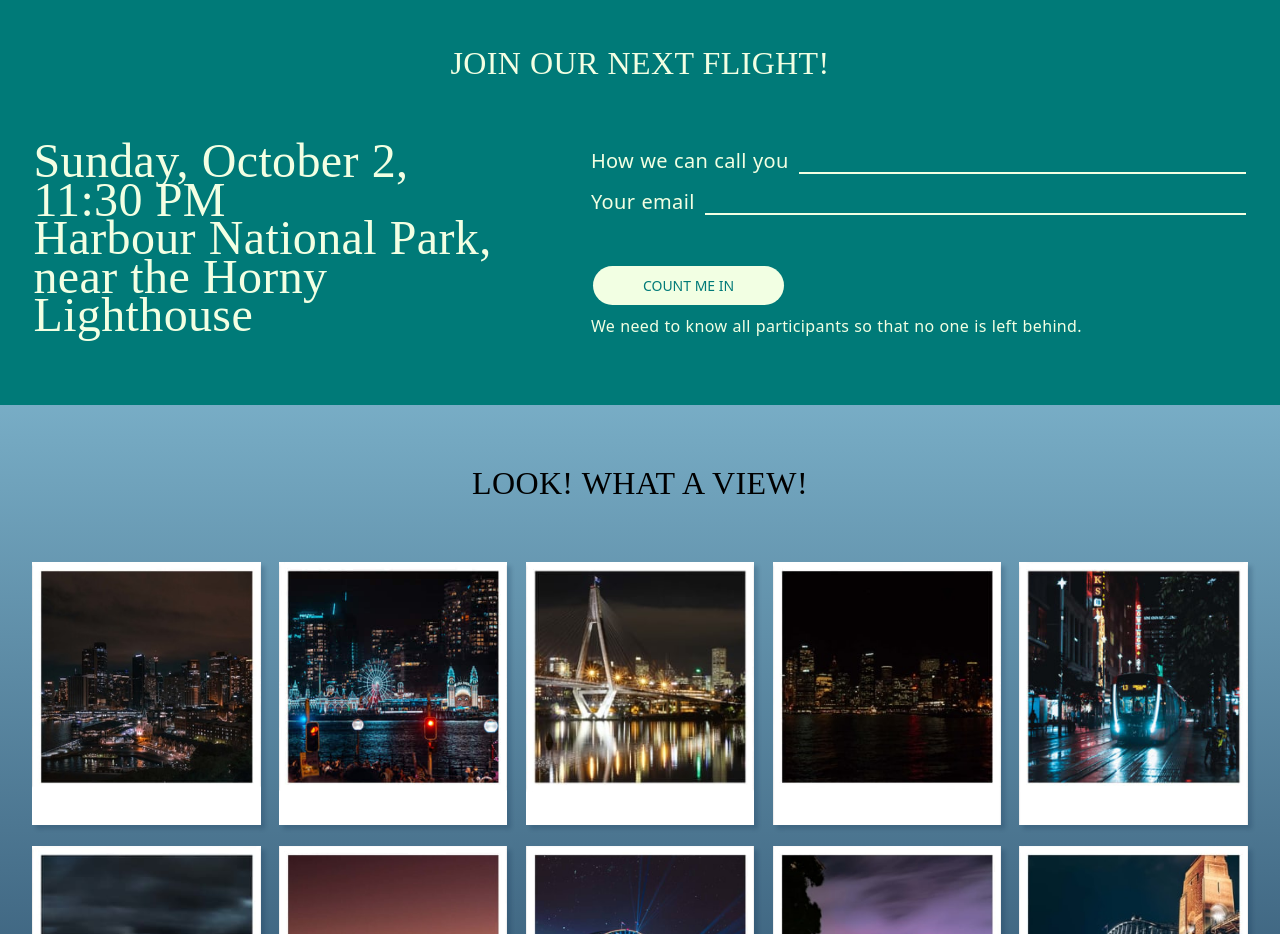
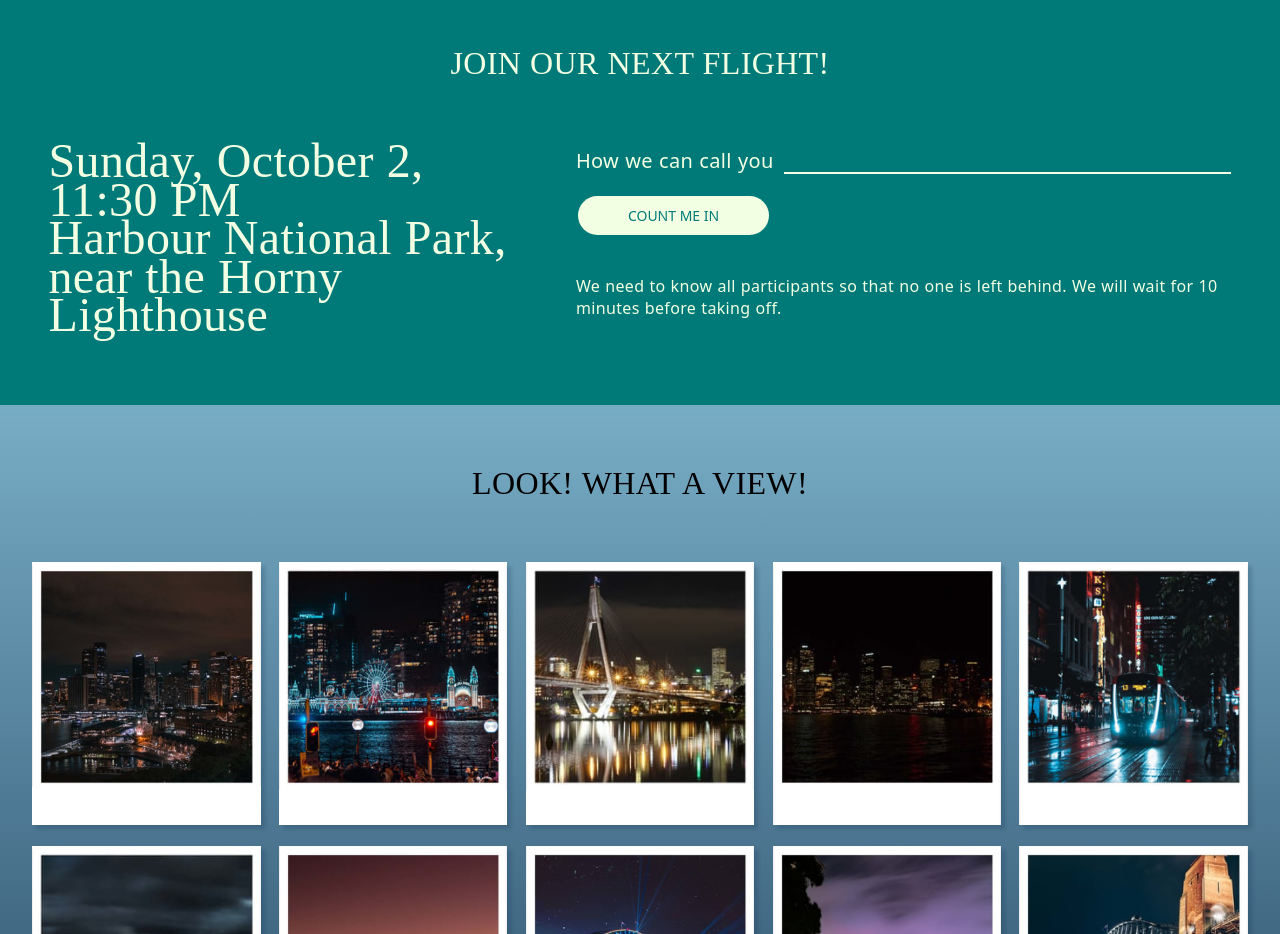
Before and after one commit to zverolen/project-local-club, a React (Vite) app: page / in a window 1280 px wide. Shown: the part 1440-2374 px from the top of the page. Built offline with nearby package versions, Linux system fonts and the light colour scheme; a web font is replaced by a local one.

Commit message:
Change the sign up and clean up

```diff
--- a/src/components/signup/Signup.jsx
+++ b/src/components/signup/Signup.jsx
@@ -8,29 +8,24 @@ export default function Signup({ handleDemo, isClicked }) {
         <div>
           <div>
             <h3 className="visually-hidden">Date, Time and Place</h3>
-            <p>Sunday, October 2, 11:30 PM</p>
+            <time dateTime="2023-10-2T11:30">Sunday, October 2, 11:30 PM</time>
             <p>Harbour National Park, near the Horny Lighthouse</p>
           </div>
           <div>
 
             <form label="Sign up form" action="" hidden={ isClicked }>
-            <p className="visually-hidden">Please, enter the information about yourself to take part in our next flight</p>
-              <div>
-                <label htmlFor="singup-name">How we can call you</label>
-                <input id="singup-name" name="name" autoComplete="username" type="text" />
-              </div>
-              <div>
-                <label htmlFor="singup-email">Your email</label>
-                <input id="singup-email" name="email" autoComplete="email" type="email" />
-              </div>
+            <div>
+              <label htmlFor="singup-name">How we can call you</label>
+              <input id="singup-name" name="name" autoComplete="username" type="text" />
+            </div>
 
-              <button type="button" id="js-signupButton" onClick={ handleDemo }>Count me in</button>
-              <p>We need to know all participants so that no one is left behind.</p>
+            <button type="button" id="js-signupButton" onClick={ handleDemo }>Count me in</button>
+            <p>We need to know all participants so that no one is left behind. We will wait for 10 minutes before taking off.</p>
             </form>
             <div aria-live="polite">
               <div hidden={ !isClicked }>
                 <p>DEVELOPER NOTE: THIS HIDES THE CTA LINK IN THE FOOTER.</p>
-                <p>You have been added to the next Night Flight event! We have sent you an email with all the details.</p>
+                <p>You have been added to the next Night Flight event! See you!</p>
               </div>
             </div>
           </div>
--- a/src/styles/breakpoints.css
+++ b/src/styles/breakpoints.css
@@ -49,10 +49,6 @@
   .signup > div > div > div:nth-child(1) {
     --dateFontSize: 2.5rem;
   }
-
-  .signup button {
-    --buttonBottom: 6.875rem;
-  }
 }
 
 @media only screen and (max-width: calc(1070 / 16 * 1rem)) {
@@ -101,7 +97,7 @@
   /* Signup */
 
   .signup {
-    --signupHeight: 31.625rem;
+    --signupHeight: calc(522 / 16 * 1rem);
   }
 
   .signup h2 {
@@ -123,10 +119,9 @@
   }
 
   .signup button {
-    --buttonBottom: 6.125rem;
-
     --buttonPaddingBlock: 0.625rem;
     --buttonPaddingInline: 2.1875rem;
+    --buttonMarginLeft: 0;
   }
 }
 
@@ -229,14 +224,12 @@
 
   .description > div p {
     --descriptionTextWidth: 22.5em;
-
-    /* --textFontSizePrimary: 1.5rem; */
   }
 
   /* Sing up */
 
   .signup {
-    --signupHeight: calc(430 / 16 * 1rem);
+    --signupHeight: calc(466 / 16 * 1rem);
     --signupPaddingTop: 2.75rem;
   }
 
@@ -332,6 +325,12 @@
     margin-bottom: var(--memberPhotoMarginBottom600);
   }
 
+  /* Signup */
+
+  .signup {
+    --signupHeight: calc(440 / 16 * 1rem);
+  }
+
   /* Gallery */
 
   .gallery > div {
@@ -385,10 +384,6 @@
   }
 
   /* Signup */
-
-  .signup {
-    --signupHeight: 27.5rem;
-  }
 
   .signup > div > div > div:nth-child(1) {
     --dateFontSize: 2rem;
@@ -461,11 +456,17 @@
   /* Singup */
 
   .signup {
-    --signupHeight: 27.375rem;
+    --signupHeight: calc(440 / 16 * 1rem);
   }
 
   .signup > div > div > div:nth-child(1) {
     --dateFontSize: 1.875rem;
+  }
+}
+
+@media only screen and (max-width: calc(502 / 16 * 1rem)) {
+  .signup {
+    --signupHeight: calc(460 / 16 * 1rem);
   }
 }
 
@@ -493,12 +494,8 @@
 }
 
 @media only screen and (max-width: calc(456 / 16 * 1rem)) {
-  .signup {
-    --signupHeight: 30rem;
-  }
-
   .signup > div > div > div:nth-child(1) {
-    margin-bottom: 1.875rem;
+    margin-bottom: calc(36 / 16 * 1rem);
     --dateFontSize: 1.75rem;
   }
 
@@ -509,12 +506,10 @@
   .signup form > div {
     flex-direction: column;
     align-items: stretch;
-
-    --inputGroupMargin: calc(2 / 16 * 1rem);
   }
 
-  .signup form > div:nth-child(1) {
-    --inputGroupMargin: 1.25rem;
+  .signup form > div:nth-of-type(1) {
+    --inputGroupMargin: calc(12 / 16 * 1rem);
   }
 
   .signup label {
@@ -528,8 +523,6 @@
   }
 
   .signup button {
-    --buttonBottom: calc(114 / 16 * 1rem);
-
     --buttonPaddingBlock: 0.4375rem;
     --buttonPaddingInline: 1.5rem;
 
@@ -569,18 +562,17 @@
 
   .description > div p {
     --descriptionTextWidth: 18.125em;
-    /* --textFontSizePrimary: 1rem; */
     --lineHeightDescription: 1.2;
   }
 
   /* Sign up */
 
+  .signup {
+    --signupPaddingTop: 2.25rem;
+  }
+
   .signup h2 {
     --signupHeadingMargin: 1.375rem;
-  }
-
-  .signup button {
-    --buttonBottom: 5.625rem;
   }
 
   /* Gallery */
@@ -595,38 +587,15 @@
 
     --galleryMargin: 1.75rem;
   }
-
-  /* Signup */
-
-  .signup {
-    --signupHeight: 27.25rem;
-    --signupPaddingTop: 2.25rem;
-  }
 }
 
 @media only screen and (max-width: calc(415 / 16 * 1rem)) {
-
-  .signup {
-    --signupHeight: calc(460 / 16 * 1rem);
-  }
-
   .signup form p:nth-of-type(2) {
     --singupNoteMargin: calc(70 / 16 * 1rem);
   }
 
   .signup [aria-live] p {
     --signupNoteFontSize: 1rem;
-  }
-
-  .signup button {
-    --buttonBottom: calc(102 / 16 * 1rem);
-  }
-
-}
-
-@media only screen and (max-width: calc(332 / 16 * 1rem)) {
-  .signup button {
-    --buttonBottom: calc(80 / 16 * 1rem);
   }
 }
 
@@ -647,10 +616,22 @@
   .description > div p {
     --descriptionTextWidth: 100%;
   }
+
+  /* Signup */
+
+  .signup {
+    --signupHeight: calc(500 / 16 * 1rem);
+  }
+}
+
+@media only screen and (max-width: calc(310 / 16 * 1rem)) {
+  .signup {
+    --signupHeight: calc(500 / 16 * 1rem);
+  }
 }
 
 @media only screen and (max-width: calc(296 / 16 * 1rem)) {
   .signup {
-    --signupHeight: calc(486 / 16 * 1rem);
+    --signupHeight: calc(550 / 16 * 1rem);
   }
 }
--- a/src/styles/common.css
+++ b/src/styles/common.css
@@ -155,8 +155,6 @@ header img {
 .signup form > div {
   display: flex;
   align-items: flex-end;
-
-  margin-block-end: var(--inputGroupMargin);
 }
 
 .signup label {
@@ -182,12 +180,11 @@ header img {
 }
 
 .signup button {
-  position: absolute;
-  bottom: var(--buttonBottom);
-
   display: block;
   padding: var(--buttonPaddingBlock) var(--buttonPaddingInline);
-  margin-inline-start: var(--buttonMargin);
+  margin-inline-start: var(--buttonMarginLeft);
+  margin-block-start: var(--buttonMarginTop);
+  margin-block-end: var(--buttonMarginBottom);
 
   font-size: var(--buttonFontSizePrimary);
   text-transform: var(--caps);
@@ -204,9 +201,7 @@ header img {
   cursor: pointer;
 }
 
-.signup form p:nth-of-type(2) {
-  margin-block-start: var(--singupNoteMargin);
-
+.signup form p {
   font-size: var(--signupNoteFontSize);
 }
 
--- a/src/styles/tokens.css
+++ b/src/styles/tokens.css
@@ -59,7 +59,7 @@
   --signupHeight: calc(420 / 16 * 1rem);
   --signupHeadingMargin: var(--signupPaddingTop);
   --signupDetailsWidth: 40%;
-  --signupDetailsMargin: calc(35 / 16 * 1rem);
+  --signupDetailsMargin: calc(20 / 16 * 1rem);
   --signupFormWidth: 54%;
   --signupFormMargin: var(--signupDetailsMargin);
   --singupNoteMargin: calc(100 / 16 * 1rem);
@@ -69,7 +69,9 @@
 
   --buttonPaddingBlock: calc(10 / 16 * 1rem);
   --buttonPaddingInline: calc(50 / 16 * 1rem);
-  --buttonMargin: calc(2 / 16 * 1rem);
+  --buttonMarginLeft: calc(2 / 16 * 1rem);
+  --buttonMarginTop: calc(22 / 16 * 1rem);
+  --buttonMarginBottom: calc(40 / 16 * 1rem);
 
   --galleryPaddingTop: calc(60 / 16 * 1rem);
   --galleryPaddingBottom: calc(100 / 16 * 1rem);
```
Also changed, not shown: 1 other file (tests, documents, lock files or other folders).
